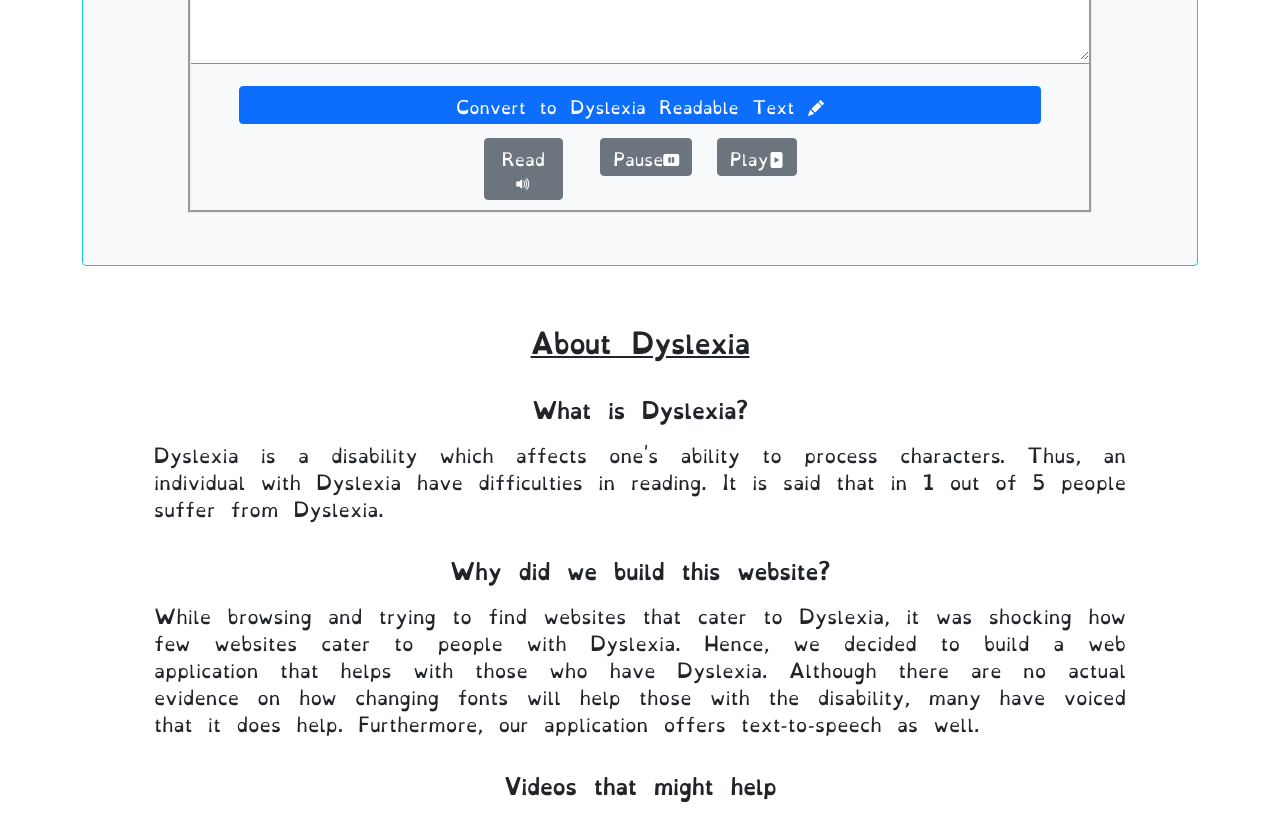
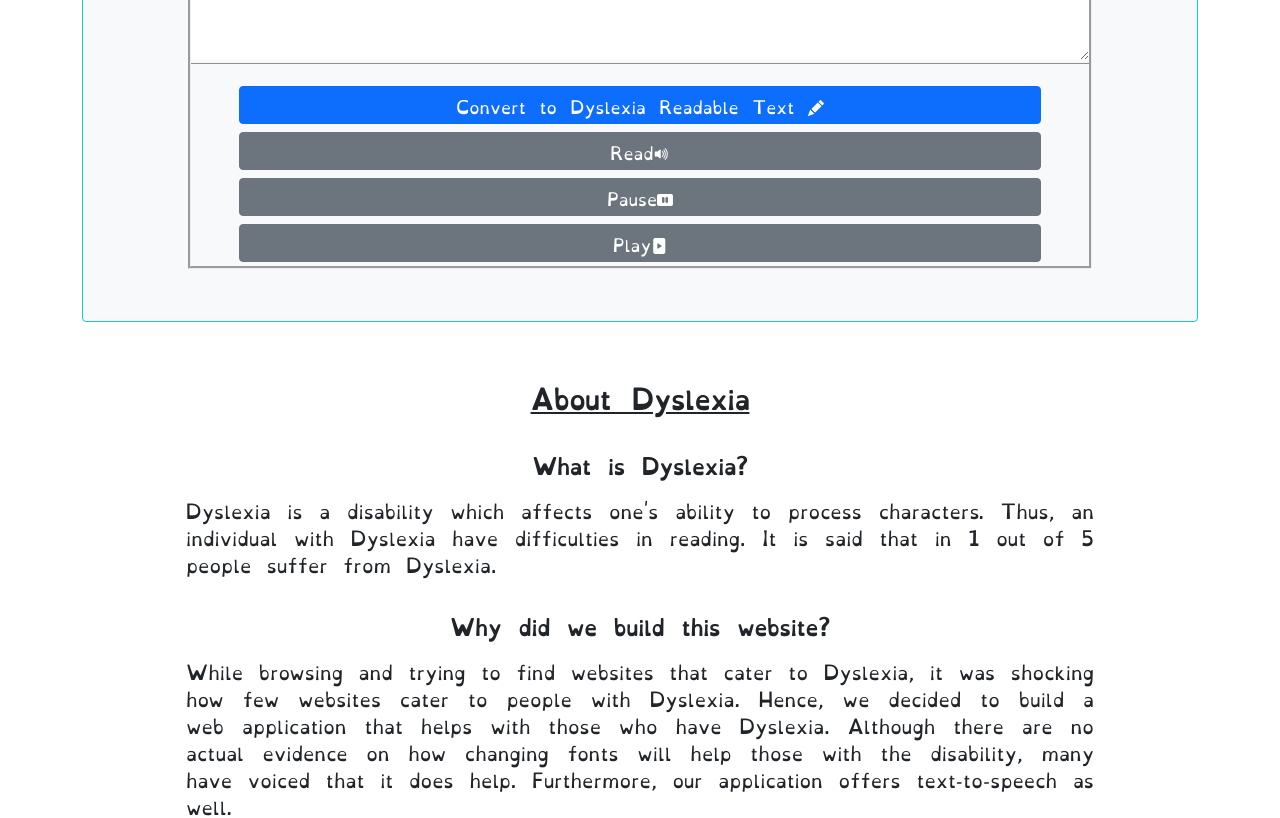
Before and after one commit to canismajor88/456-Ui-Ux, an Angular app in the folder 456-UI-Ux/DyslexiaReader/: page / in a window 1280 px wide. Shown: the part 380-1198 px from the top of the page. Built offline with nearby package versions, Linux system fonts and the light colour scheme; grey boxes are pictures that could not be loaded.

Commit message:
changed some styling

```diff
--- a/456-UI-Ux/DyslexiaReader/src/app/form/form.component.html
+++ b/456-UI-Ux/DyslexiaReader/src/app/form/form.component.html
@@ -15,20 +15,14 @@
            <div class="row mb-1 mt-1 mx-5">
              <button mat-raised-button class="btn btn-primary" style="font-family: OpenDyslexic3" type="submit" (click)="onSubmit()">Convert to Dyslexia Readable Text <i class="bi bi-pencil-fill"></i></button>
            </div>
-            <div class="row mx-5">
-              <div class="col-1">
-              </div>
-              <div class="col-2">
-              </div>
-              <div class="col-2">
-                <button style="margin-left: 30%; font-family: OpenDyslexic3"    class="btn btn-secondary" (click)="speak()">Read<i class="bi bi-volume-up-fill"></i></button>
-              </div>
-              <div class="col-2">
-                <button style="margin-left: 15%;font-family: OpenDyslexic3"  class="btn btn-secondary" (click)="pause()">Pause<i class="bi bi-pause-btn-fill"></i></button>
-              </div>
-              <div class="col-2">
-                <button style="font-family: OpenDyslexic3"    class="btn btn-secondary" (click)="play()">Play<i class="bi bi-file-play-fill"></i></button>
-              </div>
+          <div class="row mb-1 mt-1 mx-5">
+            <button style=" font-family: OpenDyslexic3"    class="btn btn-secondary" (click)="speak()">Read<i class="bi bi-volume-up-fill"></i></button>
+          </div>
+            <div class="row mb-1 mt-1 mx-5">
+              <button style="font-family: OpenDyslexic3"  class="btn btn-secondary" (click)="pause()">Pause<i class="bi bi-pause-btn-fill"></i></button>
+            </div>
+            <div class="row mb-1 mt-1 mx-5" >
+              <button style="font-family: OpenDyslexic3"    class="btn btn-secondary" (click)="play()">Play<i class="bi bi-file-play-fill"></i></button>
             </div>
           </form>
 
--- a/456-UI-Ux/DyslexiaReader/src/app/home-screen/home-screen.component.html
+++ b/456-UI-Ux/DyslexiaReader/src/app/home-screen/home-screen.component.html
@@ -14,7 +14,7 @@
   <div class="row mb-0">
     <app-form></app-form>
   </div>
-  <div class="row mx-2 mt-0">
+  <div class="row mx-5 mt-0">
     <div class='about'>
       <h1>About Dyslexia</h1>
       <h2>What is Dyslexia?</h2>
@@ -30,7 +30,7 @@
           as well.
       </p>
       <h2>Videos that might help</h2>
-      <iframe width="560" height="315" src="https://www.youtube.com/embed/zafiGBrFkRM" title="YouTube video player" frameborder="0" allow="accelerometer; autoplay; clipboard-write; encrypted-media; gyroscope; picture-in-picture" allowfullscreen></iframe>
+      <iframe width="auto" height="auto" src="https://www.youtube.com/embed/zafiGBrFkRM" title="YouTube video player" frameborder="0" allow="accelerometer; autoplay; clipboard-write; encrypted-media; gyroscope; picture-in-picture" allowfullscreen></iframe>
     </div>
   </div>
   <div class="row">
```
